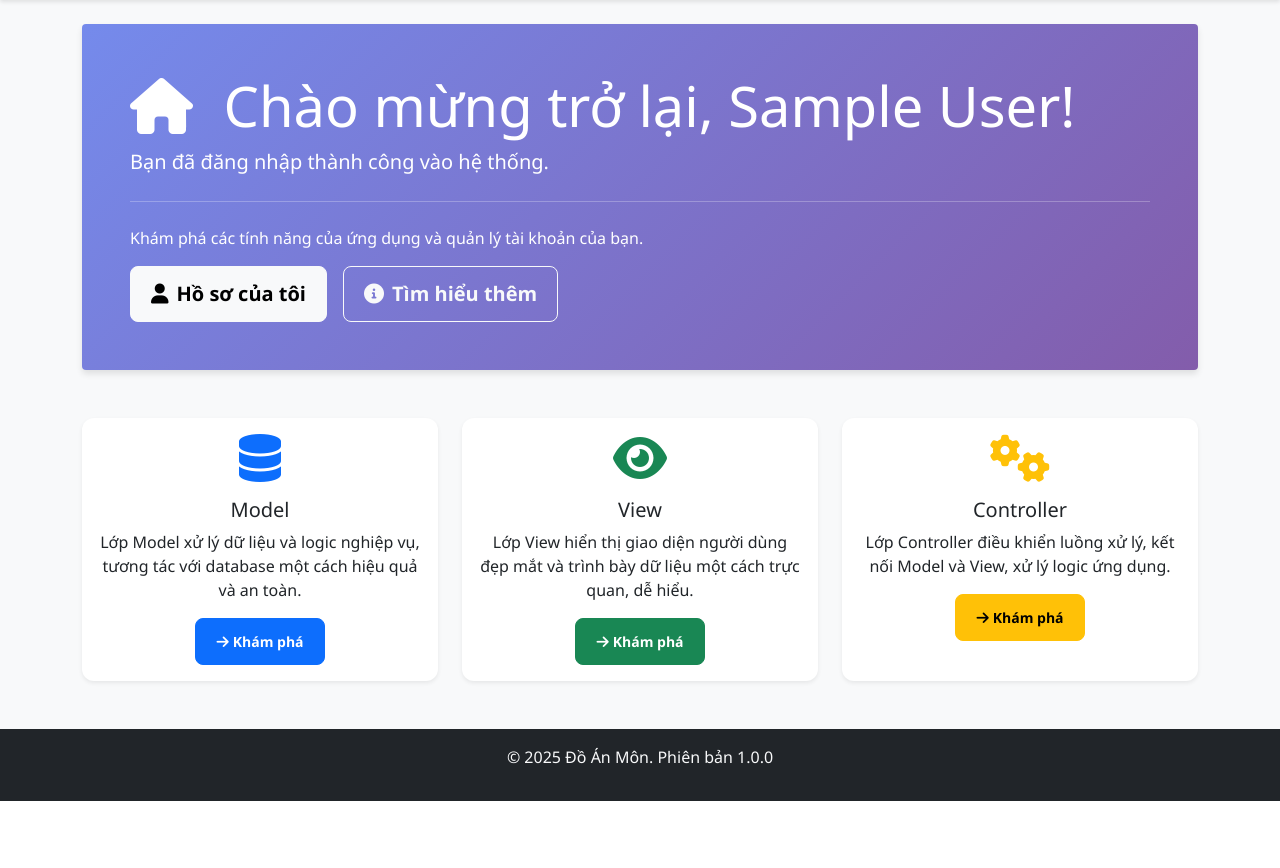
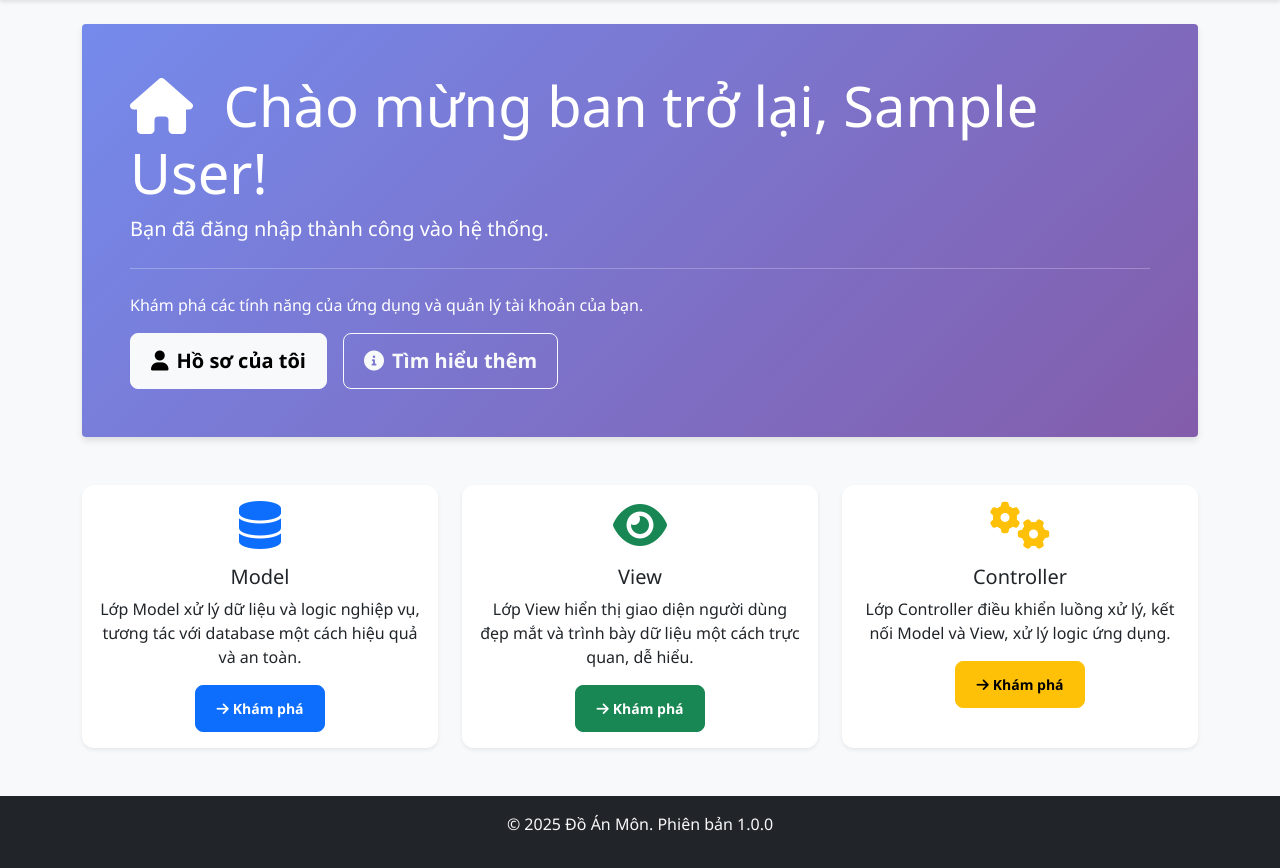
Before and after one commit to Songu123/PHP_Quizz, a PHP site: page /doan_mon/index.php in a window 1280 px wide. Shown: the part 62-930 px from the top of the page. Before the commit the page ends 863 px from the top, so only its background shows below. Run offline with PHP 8.4, Linux system fonts and the light colour scheme; the visitor is signed in with stand-in values (Sample User, id 1).

Commit message:
homnaytoibuon

```diff
--- a/app/views/home/index.php
+++ b/app/views/home/index.php
@@ -6,7 +6,7 @@
         <?php if (isset($_SESSION['user_id'])): ?>
             <h1 class="display-4">
                 <i class="fas fa-home me-3"></i>
-                Chào mừng trở lại, <?php echo $_SESSION['user_name']; ?>!
+                Chào mừng ban trở lại, <?php echo $_SESSION['user_name']; ?>!
             </h1>
             <p class="lead">Bạn đã đăng nhập thành công vào hệ thống.</p>
             <hr class="my-4">
```
